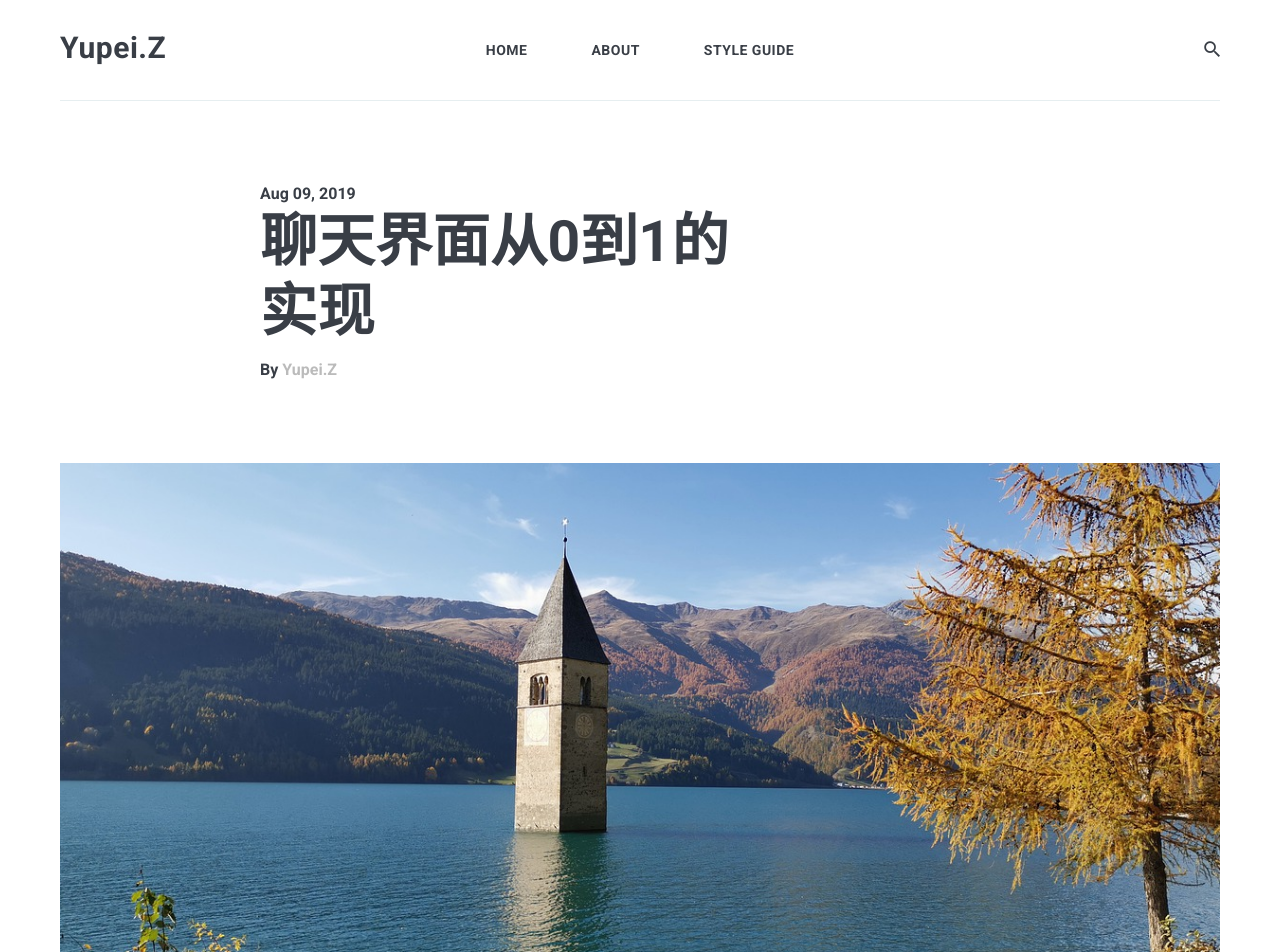
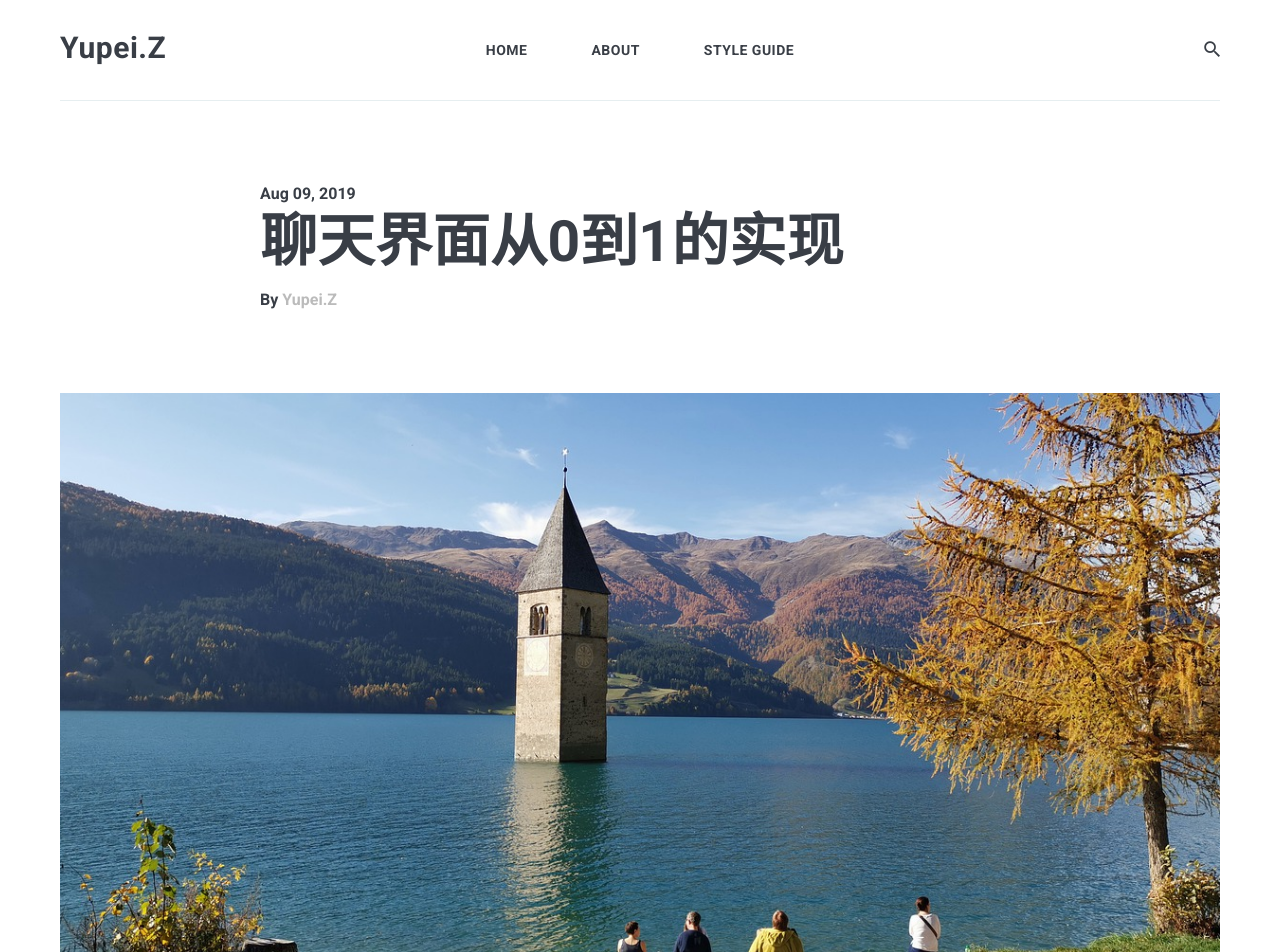
Before and after one commit to ZhongYupei/ZhongYupei.github.io, a Jekyll site: the page built from _posts/2019-08-09-聊天界面从0到1的实现.markdown, in a window 1280 px wide. Shown: the top 952 px of the page. Built offline with Jekyll 4.4.1, drawn with Linux system fonts in a browser that asks for light colours; nearby versions of some CDN libraries; some of the changed text lies outside the part shown; grey boxes are pictures that could not be loaded.

Commit message:
第一篇搞定

```diff
--- a/_posts/2019-08-09-聊天界面从0到1的实现.markdown
+++ b/_posts/2019-08-09-聊天界面从0到1的实现.markdown
@@ -25,11 +25,9 @@ tags:
 `JPChatBottomBar ` 与现在主流的聊天页面的底部横条页面相似。
 类似于微信中的：
 
-<center>
 
 ![底部横条](/images/02_post/wechatBottomBar.jpg)
 
-</center>
 
 之所以先从这个横条来折腾，个人想法：从功能上来说，这个模块可以从Im中独立出来，但又可以屏蔽掉因通信部分第三方服务选择的不同而带来的差异，服务于聊天的整个框架。以后如果框架发生变化，这一模块受到的影响也会是最小的。
 
@@ -68,11 +66,11 @@ demo的地址放在这里：[JPChatBottomBar--github地址](https://github.com/Z
 ## 键盘切换
 先看一下我所实现的效果。
 
-<center>
+
 
 ![键盘弹出,上面的视图向上滑动](/images/02_post/jianpantanchu.gif)
 
-</center>
+
 
 可以看到，在键盘弹出的过程中，`controller.view`要向上滑动，避免弹出的键盘遮挡住了用户的聊天页面。这也是非常基础的功能。
 
--- a/_sass/4-layouts/_post.scss
+++ b/_sass/4-layouts/_post.scss
@@ -4,7 +4,7 @@
 
   .post-title {
     margin-bottom: 10px;
-    width: 500px;
+    width: 700px;
     max-width: 100%;
     font-size: 57px;
     line-height: 70px;
```
